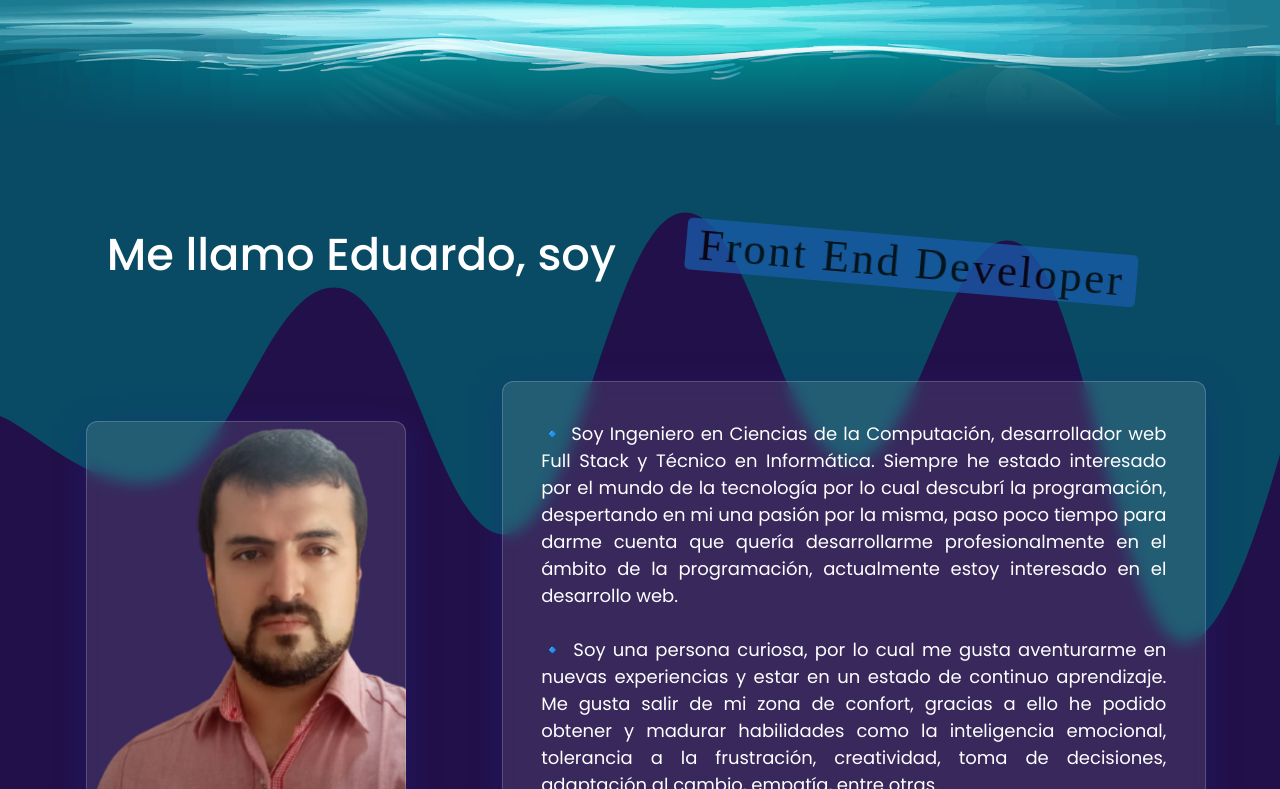
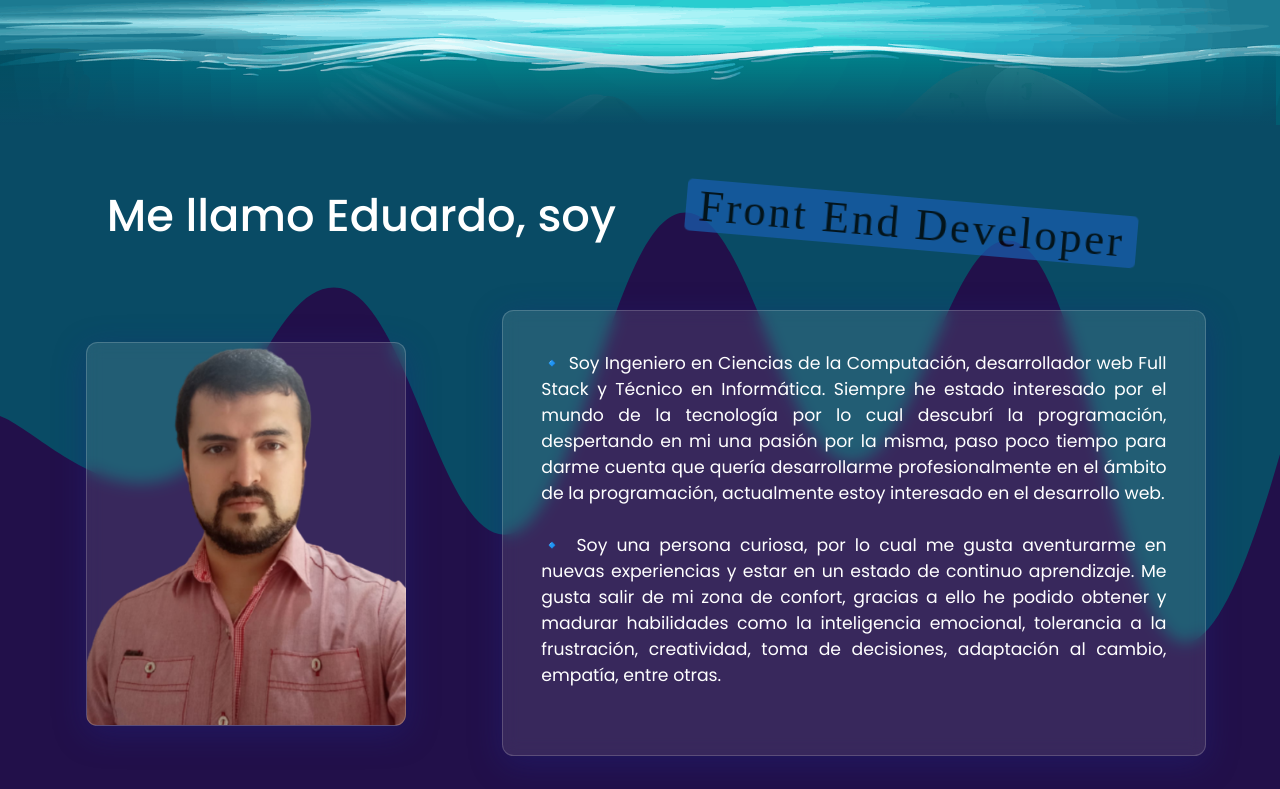
Before and after one commit to edRiosJ/portfolio, a React (Create React App) app: page / in a window 1280 px wide. Shown: the part 511-1300 px from the top of the page. Built offline with nearby package versions, Linux system fonts and the light colour scheme; a web font is replaced by a local one.

Commit message:
Size about section

```diff
--- a/src/components/pures/aboutSection/aboutSection.css
+++ b/src/components/pures/aboutSection/aboutSection.css
@@ -1,11 +1,10 @@
 .aboutSection
 {
-  padding-top: 7vh;
-  min-height: 100vh;
+  padding-top: 2vw;
+  min-height: 49.65vw;
   background-color: #22104A;
   background-image: url('../../../img/waveDark.svg');
   background-repeat: no-repeat;
-
 }
 
 .containerTitle__About
@@ -13,8 +12,8 @@
   display: flex;
   justify-content: space-evenly;
   align-items: center;
-  width: 90%;
-  height: 20vh;
+  width: 90vw;
+  height: 10vw;
   margin: auto;
 }
 
@@ -24,7 +23,7 @@
   font-weight: 500;
   color: #FFFFFF;
   width: 40vw;
-  height: 10vh;
+  height: 5vw;
 }
 
 .rotate_words span
@@ -71,21 +70,21 @@
   display: flex;
   justify-content: space-evenly;
   align-items: center;
-  width: 100%;
-  min-height: 80vh;
+  width: 100vw;
+  height: 40vw;
 }
 
 .aboutBody > div
 {
-  width: 30%;
-  min-height: 80vh;
+  width: 30vw;
+  height: 40vw;
 }
 
 .aboutBody article
 {
-  width: 70%;
-  min-height: 80vh;
-  padding: 5vh;
+  width: 70vw;
+  height: 40vw;
+  padding: 2.5vw;
 }
 
 .aboutImage
@@ -103,13 +102,13 @@
 .image
 {
   width: 25vw;
-  height: 60vh;
+  height: 30vw;
   background: rgba( 255, 255, 255, 0.1 );
   box-shadow: 0 8px 32px 0 rgba( 31, 38, 135, 0.37 );
   backdrop-filter: blur( 7.5px );
   -webkit-backdrop-filter: blur( 7.5px );
   border-radius: 0.9vw;
-  border: 1px solid rgba( 255, 255, 255, 0.18 );
+  border: 0.1vw solid rgba( 255, 255, 255, 0.18 );
   background-image: url('../../../img/me.png');
   background-repeat: no-repeat;
   background-size: cover;
@@ -118,16 +117,16 @@
 .aboutBody article div
 {
   width: 55vw;
-  height: 70vh;
+  height: 34.8vw;
   margin: auto;
   padding: 3vw;
   text-align: justify;
-  font-size: 18px;
+  font-size: 1.35vw;
   color: #FFFFFF;
   background: rgba( 255, 255, 255, 0.1 );
   box-shadow: 0 8px 32px 0 rgba( 31, 38, 135, 0.37 );
   backdrop-filter: blur( 7.5px );
   -webkit-backdrop-filter: blur( 7.5px );
   border-radius: 0.9vw;
-  border: 1px solid rgba( 255, 255, 255, 0.18 );
+  border: 0.1vw solid rgba( 255, 255, 255, 0.18 );
 }
```
